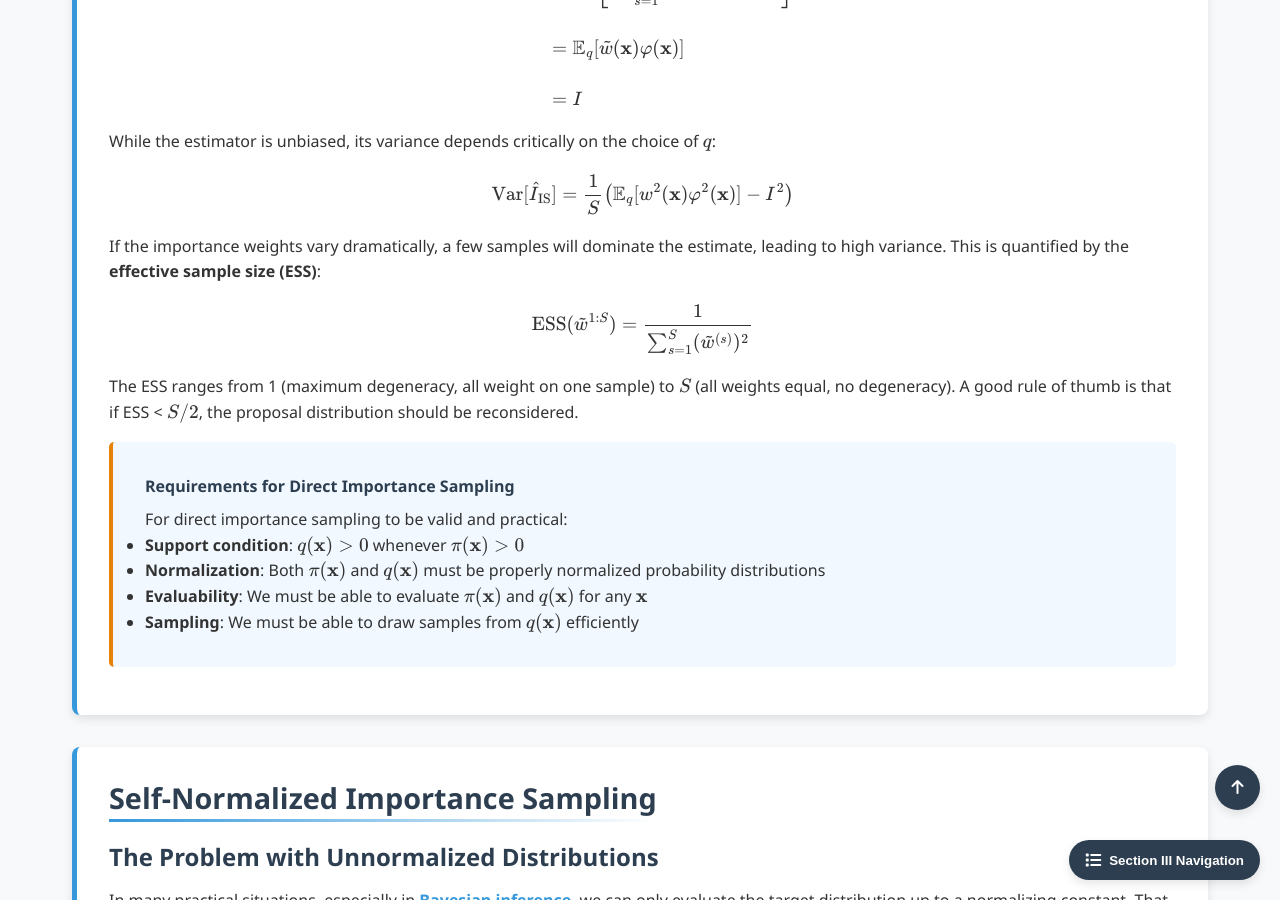
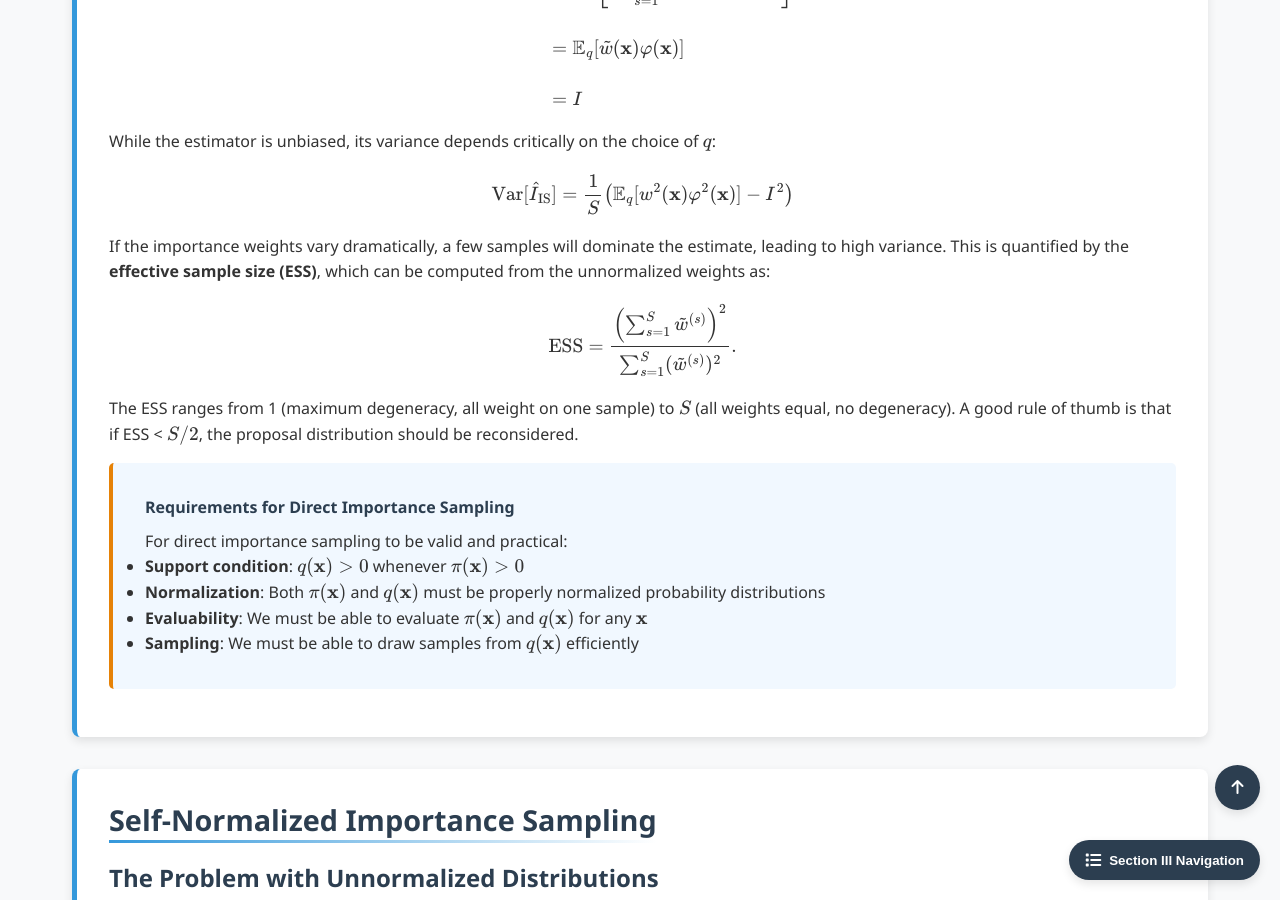
Before and after one commit to Yusukey01/yusukey01.github.io, a Jekyll site: the page built from Mathematics/Probability/importance_sampling.html, in a window 1280 px wide and 900 px high, scrolled down 3000 px. Built offline with Jekyll 4.4.1, drawn with Linux system fonts in a browser that asks for light colours.

Commit message:
making Importance sampling, direct

```diff
--- a/Mathematics/Probability/importance_sampling.html
+++ b/Mathematics/Probability/importance_sampling.html
@@ -278,10 +278,10 @@ uses_python: false
                 </p>
                 <p>
                     If the importance weights vary dramatically, a few samples will dominate the estimate, leading to high variance.
-
-                    This is quantified by the <strong>effective sample size (ESS)</strong>:
+                    This is quantified by the <strong>effective sample size (ESS)</strong>, which can be computed from the
+                    unnormalized weights as:
                     \[
-                    \text{ESS}(\tilde{w}^{1:S}) = \frac{1}{\sum_{s=1}^S (\tilde{w}^{(s)})^2}
+                    \text{ESS} = \frac{\left(\sum_{s=1}^S \tilde{w}^{(s)}\right)^2}{\sum_{s=1}^S (\tilde{w}^{(s)})^2}.
                     \]
                     The ESS ranges from 1 (maximum degeneracy, all weight on one sample) to \(S\) (all weights equal, no degeneracy).
                     A good rule of thumb is that if ESS < \(S/2\), the proposal distribution should be reconsidered.
```
